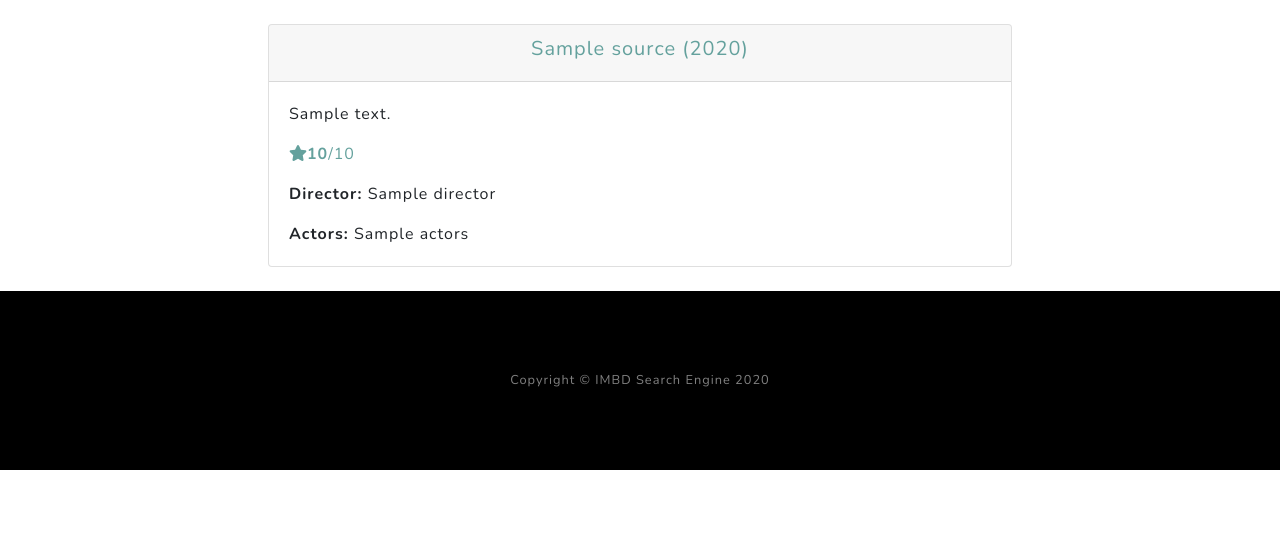
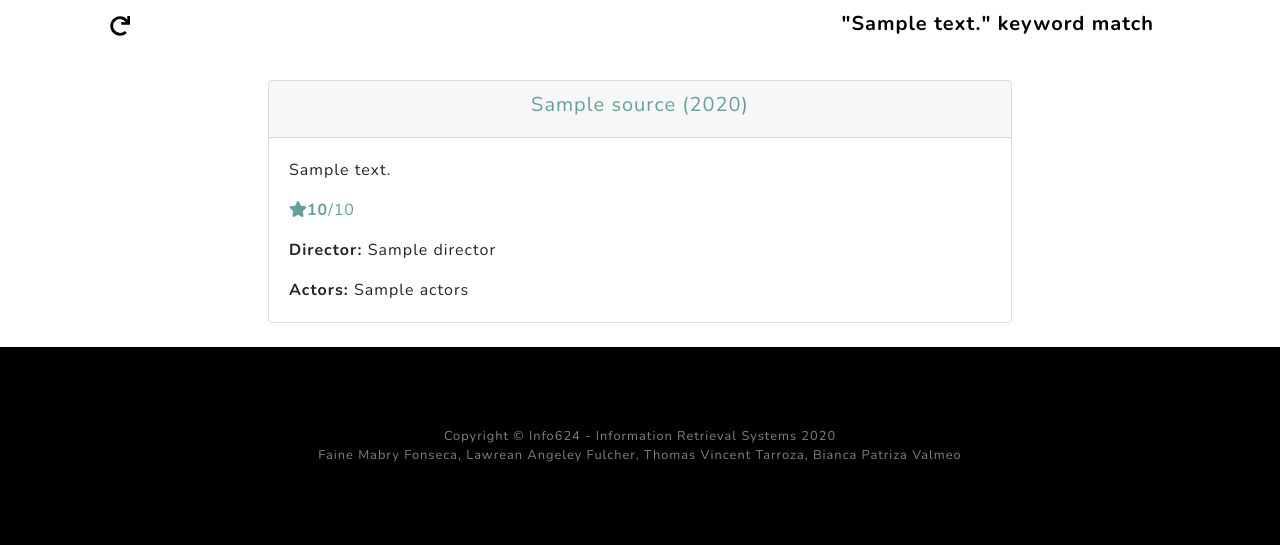
Before and after one commit to mabryaf/IRS624_Kibana, a Flask app: template templates/results.html in a window 1280 px wide. Shown: the part 509-1054 px from the top of the page. Before the commit the page ends 979 px from the top, so only its background shows below. Run offline with Flask 2, Linux system fonts and the light colour scheme; the template is opened without the code that fills it: most values are stand-ins (such as "Sample title", 1, 10 or a date in 2020); some libraries are stand-ins or nearby versions.

Commit message:
update footer

```diff
--- a/app.py
+++ b/app.py
@@ -40,6 +40,7 @@ def result():
     input_lang = ['English', 'Italian', 'German', 'Danish', 'French', 'Hungarian', 'Russian', 'Spanish', 'Swedish', 'None', 'Japanese', 'Czech', 'Portuguese', 'Ukrainian', 'Turkish', 'Yiddish', 'Dutch', 'Finnish', 'Norwegian', 'Polish', 'Romanian', 'Hindi', 'Slovenian', 'Mandarin', 'Arabic', 'Serbo-Croatian', 'Bengali', 'Albanian', 'Greek', 'Croatian', 'Urdu', 'Hebrew', 'Sinhalese', 'Esperanto', 'Korean', 'Persian', 'Slovak', 'Estonian', 'Bulgarian', 'Georgian', 'Cantonese', 'Latin', 'Kannada', 'Armenian', 'Bambara', 'Indonesian', 'Vietnamese', 'Irish', 'Malayalam', 'Icelandic', 'Serbian', 'Tamil', 'Saami', 'Bosnian', 'More', 'Latvian', 'Kazakh', 'Haitian', 'Tajik', 'Khmer', 'Wolof', 'Catalan', 'Mongolian', 'Thai', 'Afrikaans', 'Telugu', 'Marathi', 'Kirghiz', 'Macedonian', 'Chinese', 'Tagalog', 'Tibetan', 'Lithuanian', 'Punjabi', 'Frisian', 'Maya', 'Basque', 'Malay', 'Inuktitut', 'Kabuverdianu', 'Kurdish', 'Nepali', 'Dari', 'Dzongkha', 'Zulu', 'Luxembourgish', 'Guarani', 'Tarahumara', 'Flemish', 'Maltese', 'Kinyarwanda', 'Gujarati', 'Tigrigna', 'Filipino', 'Pushto', 'Azerbaijani', 'Swahili', 'Samoan', 'Pular', 'Lao', 'Amharic', 'Aromanian', 'Maori', 'Burmese', 'Gallegan', 'Welsh', 'Aboriginal', 'Assamese', 'Rhaetian', 'Yakut', 'Aymara', 'Neapolitan']
 
     text = request.form['text']
+    search = text
     genre=request.form.getlist('gens')
     country = request.form.getlist('count')
     language = request.form.getlist('lange')
@@ -102,7 +103,7 @@ def result():
     except:
         res = es.search(index="faf42_movies1",body=query)
 
-    return render_template("results.html", q_exact=res['hits'], texts=text, genres=input_genre, countries=input_country, langs=input_lang)
+    return render_template("results.html", q_exact=res['hits'], texts=search, genres=input_genre, countries=input_country, langs=input_lang)
 
 if __name__ == '__main__':
     app.run(debug=True)
--- a/static/js/scripts.js
+++ b/static/js/scripts.js
@@ -61,4 +61,15 @@
     navbarCollapse();
     // Collapse the navbar when page is scrolled
     $(window).scroll(navbarCollapse);
+
+
+    //paginate
+    $('#table_exact').dataTable({
+        "order": [],
+        "bPaginate": true,
+        "bLengthChange": false,
+        "bFilter": false,
+        "bInfo": false,
+        "bAutoWidth": false });
+
 })(jQuery); // End of use strict
--- a/templates/base.html
+++ b/templates/base.html
@@ -31,13 +31,16 @@
 
     {% endblock %}
     <!-- Footer-->
-    <footer class="footer bg-black small text-center text-white-50"><div class="container">Copyright © IMBD Search Engine 2020</div></footer>
+    <footer class="footer bg-black small text-center text-white-50"><div class="container">Copyright © Info624 - Information Retrieval Systems 2020 <br/>Faine Mabry Fonseca, Lawrean Angeley Fulcher, Thomas Vincent Tarroza, Bianca Patriza Valmeo </div></footer>
     <!-- Bootstrap core JS-->
     <script src="https://cdnjs.cloudflare.com/ajax/libs/jquery/3.5.1/jquery.min.js"></script>
     <script src="https://stackpath.bootstrapcdn.com/bootstrap/4.5.0/js/bootstrap.bundle.min.js"></script>
     <script src="https://cdnjs.cloudflare.com/ajax/libs/bootstrap-select/1.13.1/js/bootstrap-select.min.js"></script>
     <!-- Third party plugin JS-->
     <script src="https://cdnjs.cloudflare.com/ajax/libs/jquery-easing/1.4.1/jquery.easing.min.js"></script>
+
+    <script src="https://cdn.datatables.net/1.10.21/js/jquery.dataTables.min.js"></script>
+    <script src="https://cdn.datatables.net/1.10.21/js/dataTables.bootstrap4.min.js"></script>
     <!-- Core theme JS-->
     <script src="{{ url_for('static', filename='js/scripts.js') }}"></script>
 
--- a/templates/results.html
+++ b/templates/results.html
@@ -1,9 +1,36 @@
 {% extends "index.html" %}
 {% block results %}
     <div class="container">
+        <nav class="navbar navbar-expand-lg navbar-light" id="mainNav">
+            <div class="container">
+                <a class="navbar-brand js-scroll-trigger" href="../"><i class="fas fa-redo"></i></a>
+                <h4 class="navbar-brand">"{{texts}}" keyword match</h4>
+                <!-- <div class="collapse navbar-collapse" id="navbarResponsive">
+                    <ul class="navbar-nav ml-auto pagination">
+
+                        <li class="page-item"><a class="page-link" href="#"><i class="fas fa-angle-double-left"></i></a></li>
+                        <li class="page-item"><a class="page-link" href="#">1</a></li>
+                        <li class="page-item"><a class="page-link" href="#">2</a></li>
+                        <li class="page-item"><a class="page-link" href="#">3</a></li>
+                        <li class="page-item"><a class="page-link" href="#"><i class="fas fa-angle-double-right"></i></a></li>
+
+                    </ul>
+                </div> -->
+            </div>
+        </nav>
         <div class="row justify-content-center no-gutters mb-5 mb-lg-0">
             <div class="col-8"><br/>
-                {% for data in q_exact['hits'] %}
+                {% if(not q_exact['hits']) %}
+
+                    <div class="container d-flex h-100 align-items-center">
+                        <div class="mx-auto text-center">
+                            <h1 class="mx-auto my-0 text-uppercase text-primary">No results to show</h1>
+                        </div>
+                    </div>
+                    <br/><br/><br/><br/>
+                {% else %}
+                    {% for data in q_exact['hits'] %}
+
                     <div class="card">
                         <a href="https://www.imdb.com/title/{{data['_source']['imdb_title_id']}}/" target="_blank">
                             <div class="card-header">
@@ -18,7 +45,9 @@
                         </div>
 
                     </div><br/>
-                {% endfor %}
+
+                    {% endfor %}
+                {% endif %}
             </div>
 
         </div>
```
